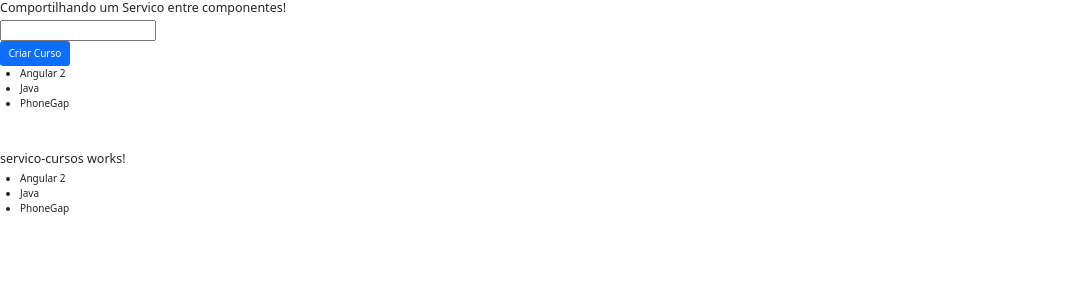
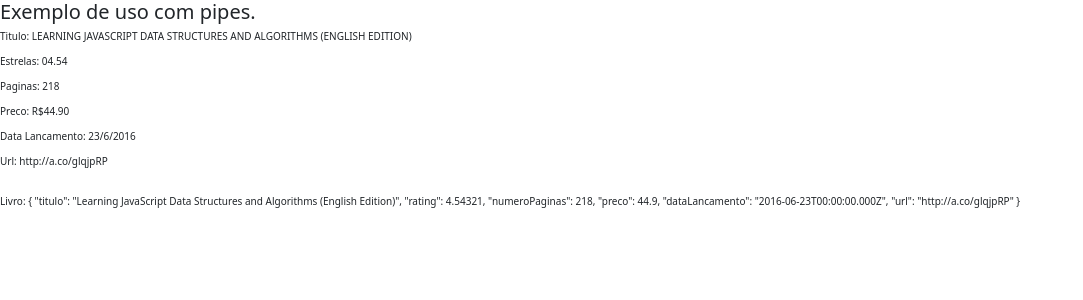
Before and after one commit to RodResq/angular-labs, an Angular app: page / in a window 1280 px wide. Shown: the top 300 px of the page, without its empty margins (0-1083 px from the left). Built offline with nearby package versions, Linux system fonts and the light colour scheme.

Commit message:
revisao pipes!

```diff
--- a/src/app/app.component.html
+++ b/src/app/app.component.html
@@ -24,6 +24,7 @@
 <!--  </div>-->
 <!--</app-exemplo-ng-content>-->
 <!--<app-diretivas-customizadas></app-diretivas-customizadas>-->
-<app-criar-curso></app-criar-curso>
-<br><br>
-<app-servico-cursos></app-servico-cursos>
+<!--<app-criar-curso></app-criar-curso>-->
+<!--<br><br>-->
+<!--<app-servico-cursos></app-servico-cursos>-->
+<app-exemplos-pipes></app-exemplos-pipes>
--- a/src/app/app.module.ts
+++ b/src/app/app.module.ts
@@ -28,6 +28,7 @@ import {NgElseDirective} from './shared/ng-else.directive';
 import { ServicoCursosComponent } from './servico-cursos/servico-cursos.component';
 import {CriarCursoModule} from './criar-curso/criar-curso.module';
 import {LogService} from './shared/log.service';
+import {ExemplosPipesComponent} from './exemplos-pipes/exemplos-pipes.component';
 
 @NgModule({
   declarations: [
@@ -52,6 +53,7 @@ import {LogService} from './shared/log.service';
     HighlightDirective,
     NgElseDirective,
     ServicoCursosComponent,
+    ExemplosPipesComponent
   ],
   imports: [
     BrowserModule,
--- a/src/app/exemplos-pipes/exemplos-pipes.component.html
+++ b/src/app/exemplos-pipes/exemplos-pipes.component.html
@@ -1 +1,10 @@
-<p>exemplos-pipes works!</p>
+<h2>Exemplo de uso com pipes.</h2>
+
+<p>Titulo: {{ livro.titulo | uppercase }}</p>
+<p>Estrelas: {{ livro.rating | number : '2.1-2' }}</p>
+<p>Paginas: {{ livro.numeroPaginas | number }}</p>
+<p>Preco: {{ livro.preco | currency:'BRL' }}</p>
+<p>Data Lancamento: {{ livro.dataLancamento | date:'dd/M/yyyy'}}</p>
+<p>Url: {{ livro.url }}</p>
+<br>
+<p>Livro: {{ livro | json }}</p>
```
